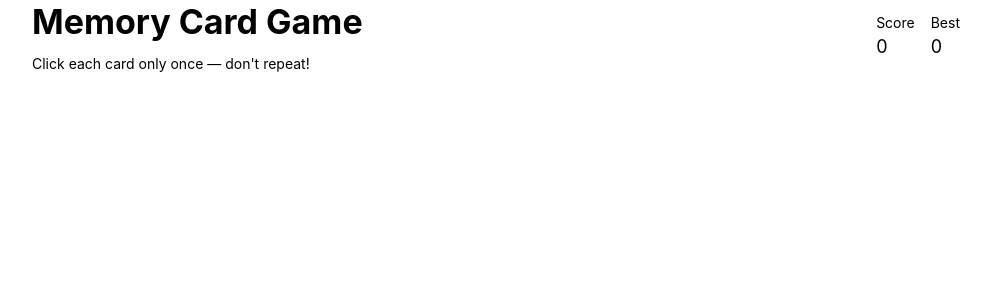
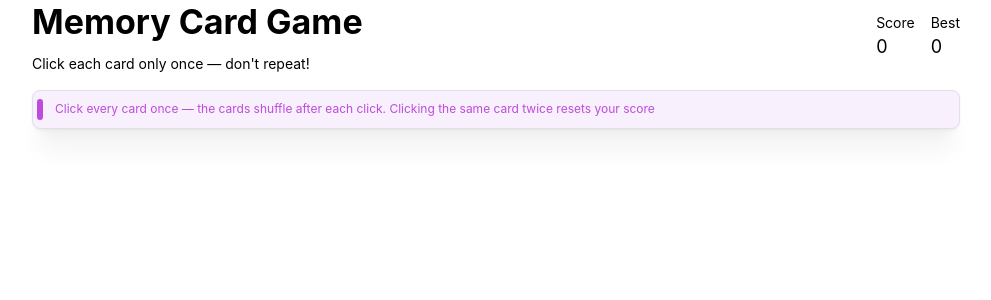
Before and after one commit to Marlonilao/Project-Memory-Card, a React (Vite) app: page / in a window 1280 px wide. Shown: the top 300 px of the page, without its empty margins (144-1135 px from the left). Built offline with nearby package versions, Linux system fonts and the light colour scheme.

Commit message:
add Notification

```diff
--- a/src/App.jsx
+++ b/src/App.jsx
@@ -1,5 +1,5 @@
 import '@mantine/core/styles.css'
-import { MantineProvider, Container } from '@mantine/core'
+import { MantineProvider, Container, Notification, Text } from '@mantine/core'
 import Header from './components/Header'
 
 function App() {
@@ -7,6 +7,19 @@ function App() {
     <MantineProvider>
       <Container>
         <Header score={0} bestScore={0} />
+        <Notification
+          withCloseButton={false}
+          withBorder
+          color='grape'
+          mt='md'
+          bg='grape.0'
+          radius='md'
+        >
+          <Text size='xs' c='grape'>
+            Click every card once — the cards shuffle after each click. Clicking
+            the same card twice resets your score
+          </Text>
+        </Notification>
       </Container>
     </MantineProvider>
   )
```
